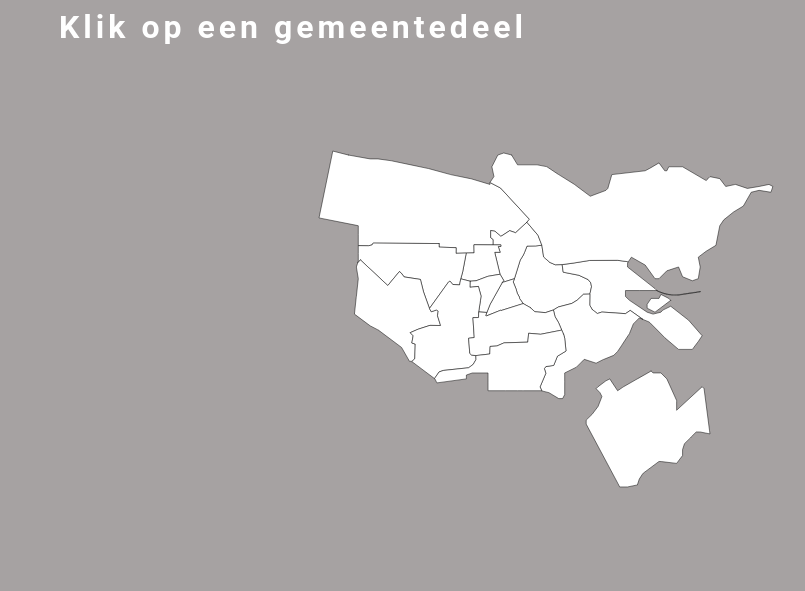
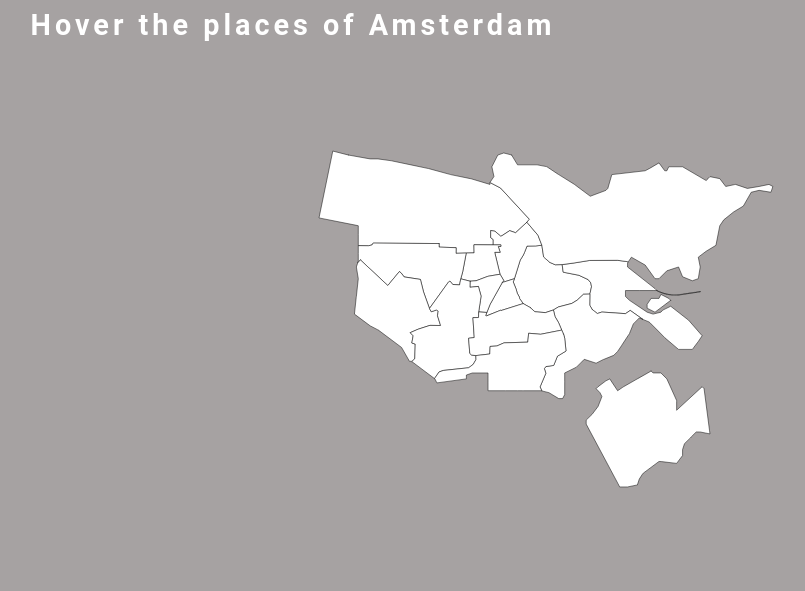
Before and after one commit to Keepertje/MaphoverDemo, a plain HTML site: page demo/demo.html in a window 1280 px wide. Shown: the whole page, without its empty margins (347-1152 px from the left). Drawn offline with nearby package versions, Linux system fonts and the light colour scheme.

Commit message:
change in styling

```diff
--- a/demo/demo.html
+++ b/demo/demo.html
@@ -9,7 +9,7 @@
 
 <body>
     <div class ="Topbar">
-        <h1> Klik op een gemeentedeel </h1>
+        <h1>Hover the places of Amsterdam </h1>
     </div>
     <div class="left">
         <div class="inner">
--- a/less/style.less
+++ b/less/style.less
@@ -9,6 +9,7 @@ body {
    h1{
        color:white;
        letter-spacing:4px;
+       font-size:1.8em;
 
     }
 }
```
Also changed, not shown: demo/css/style.css.
